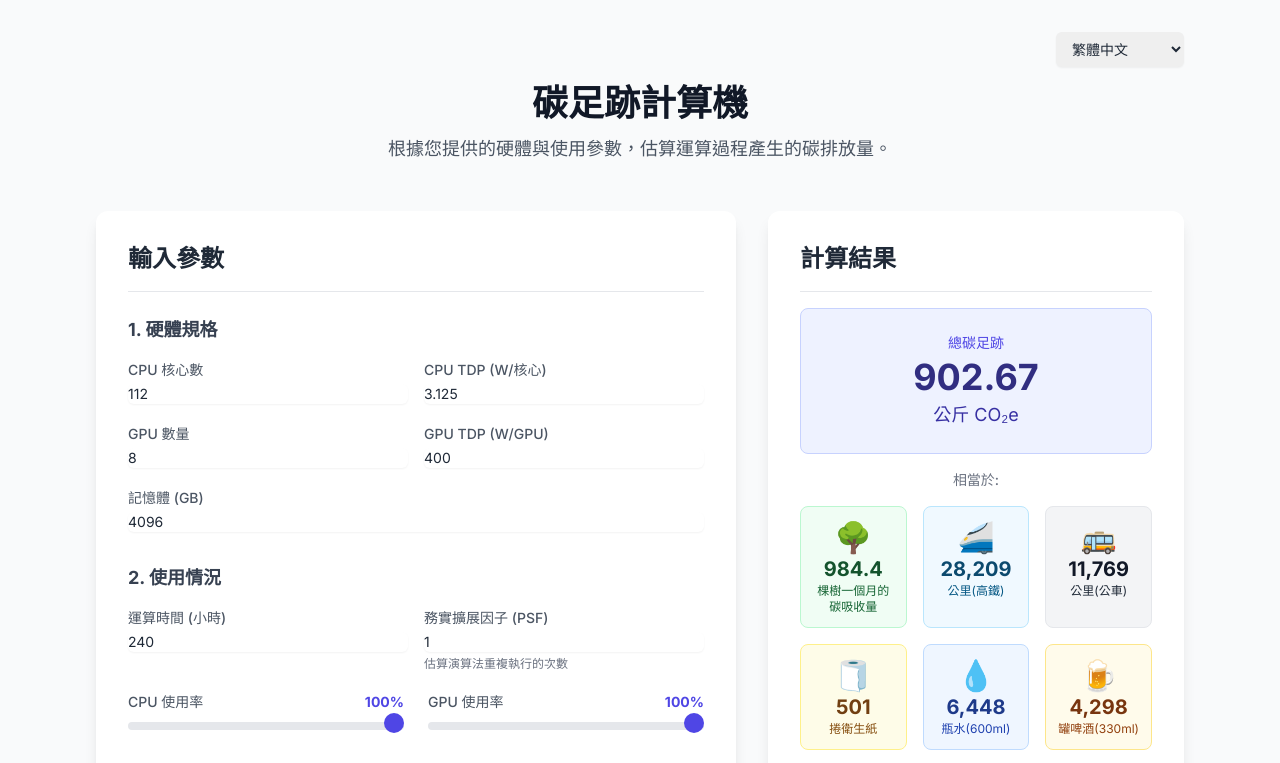
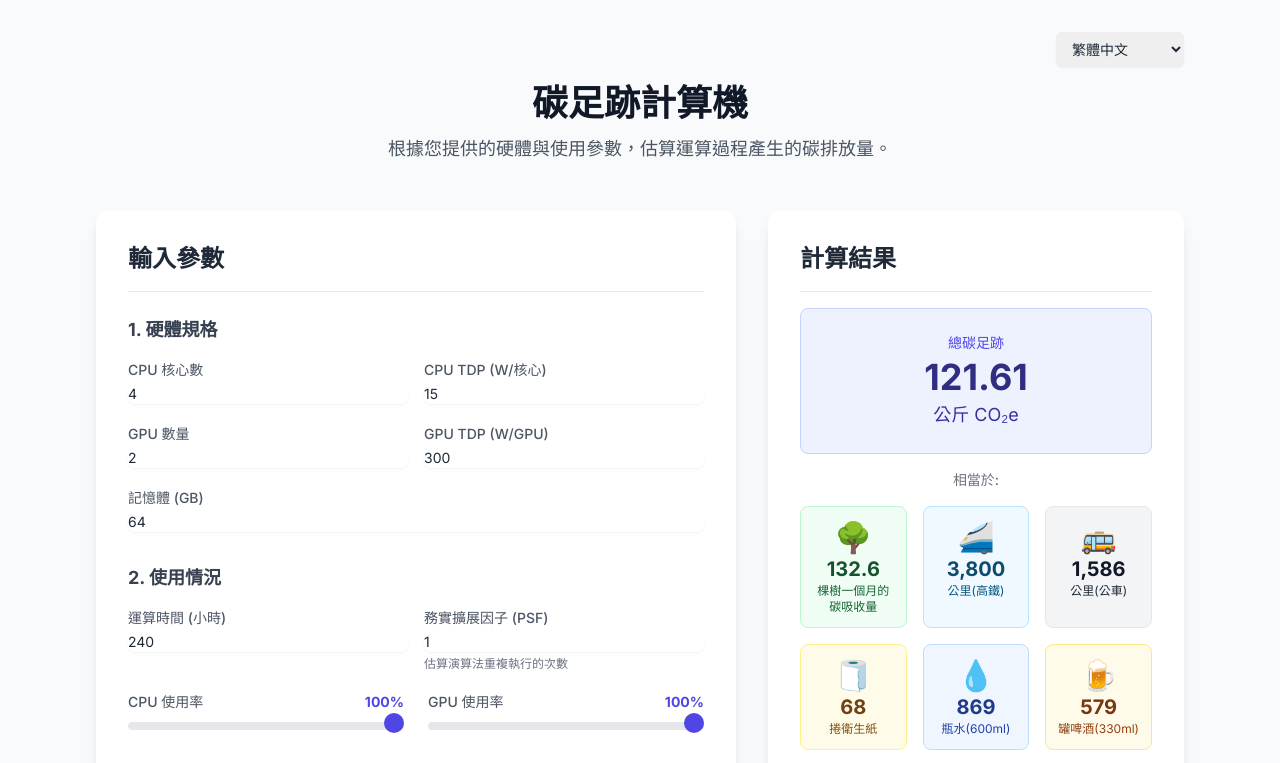
Before and after one commit to YuunJiee/carbon-footprint-calculator, a plain HTML site: page index.html in a window 1280 px wide. Shown: the top 763 px of the page. Drawn offline with nearby package versions, Linux system fonts and the light colour scheme; no server answers.

Commit message:
update initial value

```diff
--- a/index.html
+++ b/index.html
@@ -46,11 +46,11 @@
                     <div>
                         <h3 class="text-lg font-semibold text-gray-700 mb-4" data-lang-key="sectionHardware">1. 硬體規格</h3>
                         <div class="grid grid-cols-1 md:grid-cols-2 gap-x-4 gap-y-5">
-                            <div><label for="cpu-cores" class="block text-sm font-medium text-gray-600" data-lang-key="cpuCores">CPU 核心數</label><input type="number" id="cpu-cores" value="112" class="mt-1 block w-full rounded-md border-gray-300 shadow-sm focus:border-indigo-500 focus:ring-indigo-500 sm:text-sm"></div>
-                            <div><label for="cpu-tdp" class="block text-sm font-medium text-gray-600" data-lang-key="cpuTdp">CPU TDP (W/核心)</label><input type="number" id="cpu-tdp" value="3.125" step="0.001" class="mt-1 block w-full rounded-md border-gray-300 shadow-sm focus:border-indigo-500 focus:ring-indigo-500 sm:text-sm"></div>
-                            <div><label for="gpu-count" class="block text-sm font-medium text-gray-600" data-lang-key="gpuCount">GPU 數量</label><input type="number" id="gpu-count" value="8" class="mt-1 block w-full rounded-md border-gray-300 shadow-sm focus:border-indigo-500 focus:ring-indigo-500 sm:text-sm"></div>
-                            <div><label for="gpu-tdp" class="block text-sm font-medium text-gray-600" data-lang-key="gpuTdp">GPU TDP (W/GPU)</label><input type="number" id="gpu-tdp" value="400" class="mt-1 block w-full rounded-md border-gray-300 shadow-sm focus:border-indigo-500 focus:ring-indigo-500 sm:text-sm"></div>
-                            <div class="md:col-span-2"><label for="memory-gb" class="block text-sm font-medium text-gray-600" data-lang-key="memoryGb">記憶體 (GB)</label><input type="number" id="memory-gb" value="4096" class="mt-1 block w-full rounded-md border-gray-300 shadow-sm focus:border-indigo-500 focus:ring-indigo-500 sm:text-sm"></div>
+                            <div><label for="cpu-cores" class="block text-sm font-medium text-gray-600" data-lang-key="cpuCores">CPU 核心數</label><input type="number" id="cpu-cores" value="4" class="mt-1 block w-full rounded-md border-gray-300 shadow-sm focus:border-indigo-500 focus:ring-indigo-500 sm:text-sm"></div>
+                            <div><label for="cpu-tdp" class="block text-sm font-medium text-gray-600" data-lang-key="cpuTdp">CPU TDP (W/核心)</label><input type="number" id="cpu-tdp" value="15" step="0.001" class="mt-1 block w-full rounded-md border-gray-300 shadow-sm focus:border-indigo-500 focus:ring-indigo-500 sm:text-sm"></div>
+                            <div><label for="gpu-count" class="block text-sm font-medium text-gray-600" data-lang-key="gpuCount">GPU 數量</label><input type="number" id="gpu-count" value="2" class="mt-1 block w-full rounded-md border-gray-300 shadow-sm focus:border-indigo-500 focus:ring-indigo-500 sm:text-sm"></div>
+                            <div><label for="gpu-tdp" class="block text-sm font-medium text-gray-600" data-lang-key="gpuTdp">GPU TDP (W/GPU)</label><input type="number" id="gpu-tdp" value="300" class="mt-1 block w-full rounded-md border-gray-300 shadow-sm focus:border-indigo-500 focus:ring-indigo-500 sm:text-sm"></div>
+                            <div class="md:col-span-2"><label for="memory-gb" class="block text-sm font-medium text-gray-600" data-lang-key="memoryGb">記憶體 (GB)</label><input type="number" id="memory-gb" value="64" class="mt-1 block w-full rounded-md border-gray-300 shadow-sm focus:border-indigo-500 focus:ring-indigo-500 sm:text-sm"></div>
                         </div>
                     </div>
 
```
